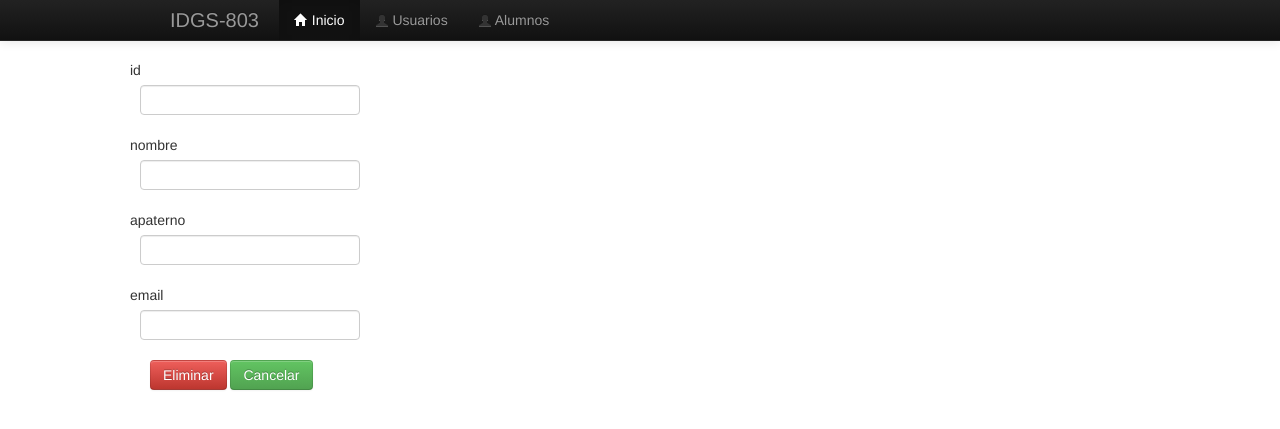
After one commit to IDGS-803-17001472/Flask_BD_IDGS803, a Flask app: template templates/eliminar.html in a window 1280 px wide. The commit adds this page. Shown: the top 429 px of the page. Run offline with Flask 3, Linux system fonts and the light colour scheme; the template is opened without the code that fills it: values that come from a table or form of the project are taken from there, others are empty; some libraries are stand-ins or nearby versions.

Commit message:
2/27/2024 alumnos abc completo

```diff
--- a/main.py
+++ b/main.py
@@ -35,6 +35,46 @@ def index():
         db.session.commit()
     return render_template("index.html",form=alum_form)
 
+
+@app.route("/eliminar", methods=["GET", "POST"])
+def eliminar():
+    alum_form=forms.UserForm2(request.form)
+    if request.method=='GET':
+        id=request.args.get("id")
+        alum1=db.session.query(Alumnos).filter(Alumnos.id==id).first()
+        alum_form.id.data = request.args.get("id")
+        alum_form.nombre.data=alum1.nombre
+        alum_form.apaterno.data=alum1.apaterno
+        alum_form.email.data=alum1.email
+    if request.method == 'POST':
+        id=alum_form.id.data
+        alum=Alumnos.query.get(id)
+        db.session.delete(alum)
+        db.session.commit()
+        return redirect('ABC_Completo')
+    return render_template("eliminar.html", form=alum_form)
+
+@app.route("/modificar", methods=["GET", "POST"])
+def modificar():
+    alum_form=forms.UserForm2(request.form)
+    if request.method=='GET':
+        id=request.args.get("id")
+        alum1=db.session.query(Alumnos).filter(Alumnos.id==id).first()
+        alum_form.id.data = request.args.get("id")
+        alum_form.nombre.data=alum1.nombre
+        alum_form.apaterno.data=alum1.apaterno
+        alum_form.email.data=alum1.email
+    if request.method == 'POST':
+        id=alum_form.id.data
+        alum1=db.session.query(Alumnos).filter(Alumnos.id==id).first()
+        alum1.nombre=alum_form.nombre.data
+        alum1.apaterno=alum_form.apaterno.data
+        alum1.email=alum_form.email.data
+        db.session.add(alum1)
+        db.session.commit()
+        return redirect('ABC_Completo')
+    return render_template("modificar.html", form=alum_form)
+
 @app.route("/ABC_Completo", methods = ["GET","POST"])
 def ABC_Completo():
     alum_form=forms.UserForm2(request.form)
--- a/templates/ABC_Completo.html
+++ b/templates/ABC_Completo.html
@@ -26,8 +26,8 @@
                         <td>{{alum.nombre}}</td>
                         <td>{{alum.apaterno}}</td>
                         <td>{{alum.email}}</td>
-                        <td><a href="eliminar.html?id={{alum.id}}" class="btn btn-danger"> eliminar</a></td>
-                        <td><a href="modificar.html?id={{alum.id}}" class="btn btn-danger">modificar</a></td>
+                        <td><a href="eliminar?id={{alum.id}}" class="btn btn-danger"> eliminar</a></td>
+                        <td><a href="modificar?id={{alum.id}}" class="btn btn-danger">modificar</a></td>
                     </tr>
                     {%endfor%}
                 </tbody>
--- /dev/null
+++ b/templates/eliminar.html
@@ -0,0 +1,35 @@
+{% extends 'layout.html' %}
+
+{% block content %}
+{% from "_macros.html" import render_field %}
+
+<div class="container">
+    <div class="row">
+        <form name="registro" action="/eliminar" id="eliminar" method="post">
+            <div class="row control-group">
+                <div class="form-group col-sm-12 controls">
+                    {{render_field(form.id,class="form-control")}}
+                </div>
+            </div>
+            <div class="row control-group">
+                <div class="form-group col-sm-12 controls">
+                    {{render_field(form.nombre,class="form-control")}}
+                </div>
+            </div>
+            <div class="row control-group">
+                <div class="form-group col-sm-12 controls">
+                    {{render_field(form.apaterno,class="form-control")}}
+                </div>
+            </div>
+            <div class="row control-group">
+                <div class="form-group col-sm-12 controls">
+                    {{render_field(form.email,class="form-control")}}
+                </div>
+            </div>
+            <input type="hidden" name="csrf_token" value="{{csrf_token()}}">
+            <input class="btn btn-danger" type="submit" id="eliminar" name="eliminar" value="Eliminar">
+            <a href="ABC_Completo" class="btn btn-success">Cancelar</a>
+        </form>
+    </div>
+</div>
+{% endblock content %}
```
Also changed, not shown: templates/modificar.html (added, +35 -0 lines).
